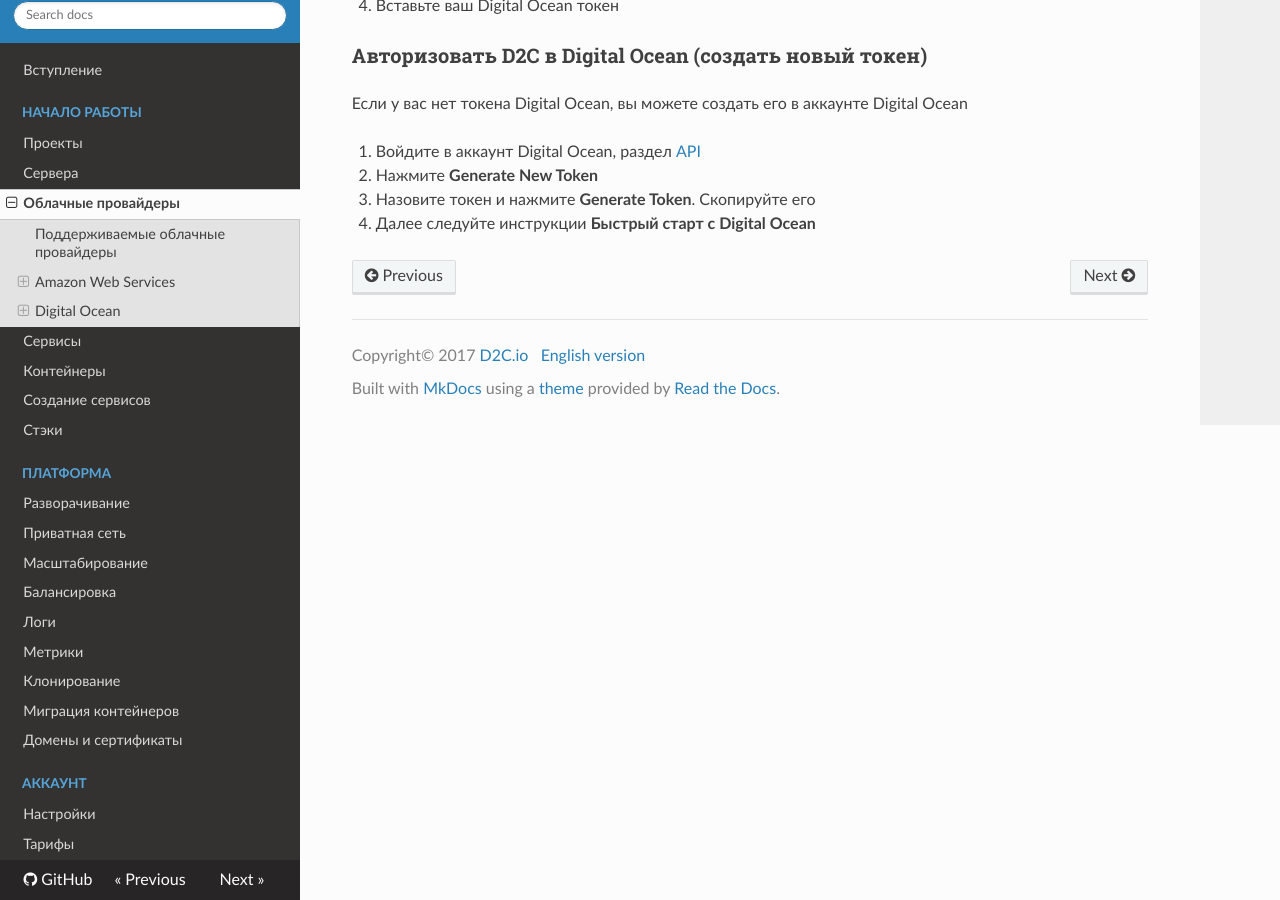
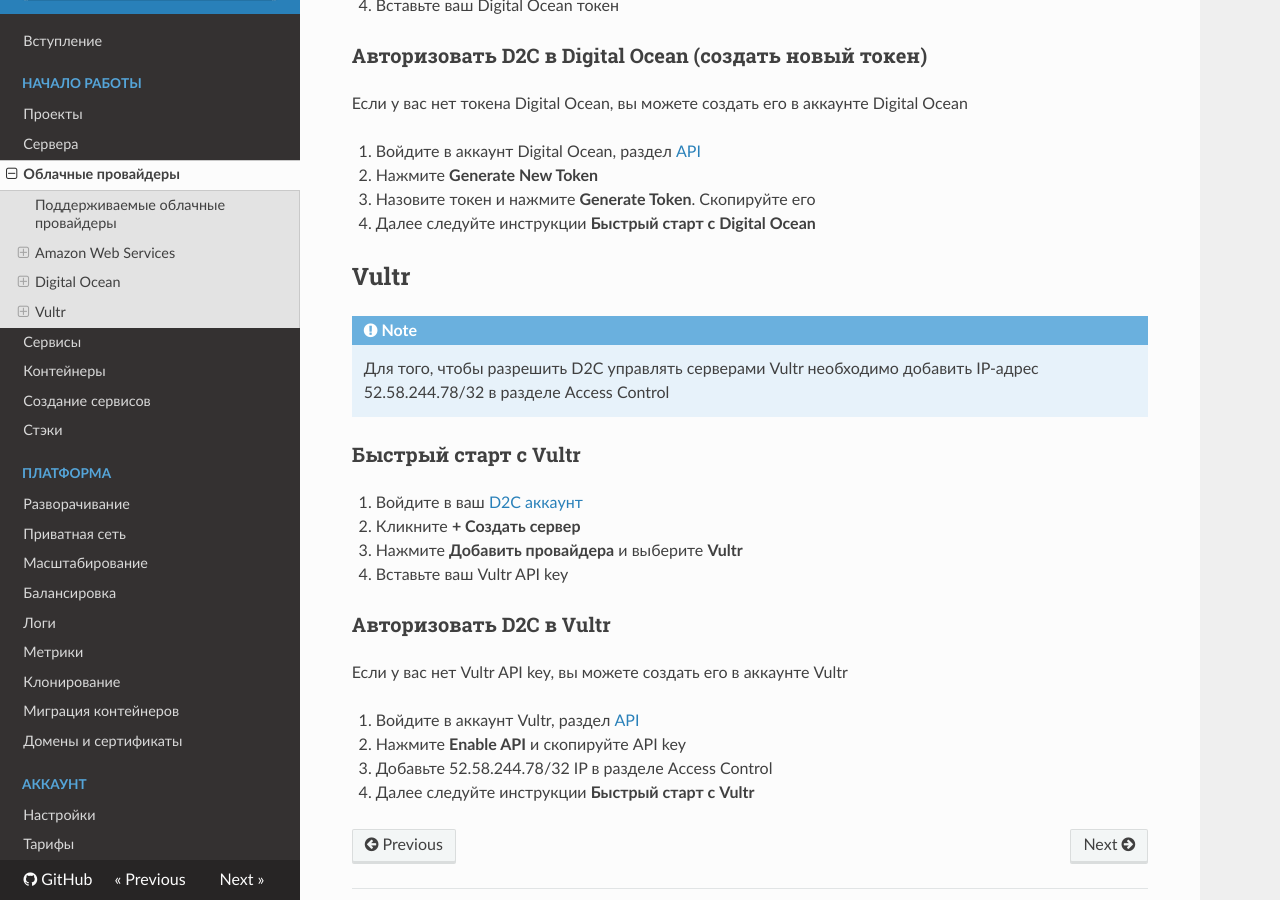
Before and after one commit to d2cio/docs, an MkDocs documentation site: the page built from docs/getting-started/cloud-providers.md, in a window 1280 px wide and 900 px high, scrolled down 1928 px. Built offline with MkDocs 1.6.1, drawn with Linux system fonts in a browser that asks for light colours; nearby versions of some CDN libraries; old or Windows-style settings are respelled for this version of MkDocs.

Commit message:
how to add Vultr provider

```diff
--- a/docs/getting-started/cloud-providers.md
+++ b/docs/getting-started/cloud-providers.md
@@ -17,7 +17,7 @@
 
 ### Быстрый старт с AWS
 
-1. Войдите в ваш [D2C аккаунт](https://panel.d2c.io/account/signup)
+1. Войдите в ваш [D2C аккаунт](https://panel.d2c.io/account/login)
 2. Нажмите **+ Создать сервер**
 3. Нажмите **Добавить провайдера** and choose **Amazon Web Services**
 5. Вставьте ваши ключи доступа AWS (Access Key ID and Secret Access Key)
@@ -66,7 +66,7 @@
 
 ### Быстрый старт с Digital Ocean
 
-1. Войдите в ваш [D2C аккаунт](https://panel.d2c.io/account/signup)
+1. Войдите в ваш [D2C аккаунт](https://panel.d2c.io/account/login)
 2. Кликните **+ Создать сервер**
 3. Нажмите **Добавить провайдера** и выберите **Digital Ocean**
 4. Вставьте ваш Digital Ocean токен
@@ -80,7 +80,24 @@
 3. Назовите токен и нажмите **Generate Token**. Скопируйте его
 4. Далее следуйте инструкции **Быстрый старт с Digital Ocean**
 
-<!-- ## Vultr
+## Vultr
 
-### Authorize D2C to your Vultr
--->
+!!! note
+
+    Для того, чтобы разрешить D2C управлять серверами Vultr необходимо добавить IP-адрес 52.58.244.78/32 в разделе Access Control
+
+### Быстрый старт с Vultr
+
+1. Войдите в ваш [D2C аккаунт](https://panel.d2c.io/account/login)
+2. Кликните **+ Создать сервер**
+3. Нажмите **Добавить провайдера** и выберите **Vultr**
+4. Вставьте ваш Vultr API key
+
+### Авторизовать D2C в Vultr
+
+Если у вас нет Vultr API key, вы можете создать его в аккаунте Vultr
+
+1. Войдите в аккаунт Vultr, раздел [API](https://my.vultr.com/settings/#settingsapi)
+2. Нажмите **Enable API** и скопируйте API key
+3. Добавьте 52.58.244.78/32 IP в разделе Access Control
+4. Далее следуйте инструкции **Быстрый старт с Vultr**
```
